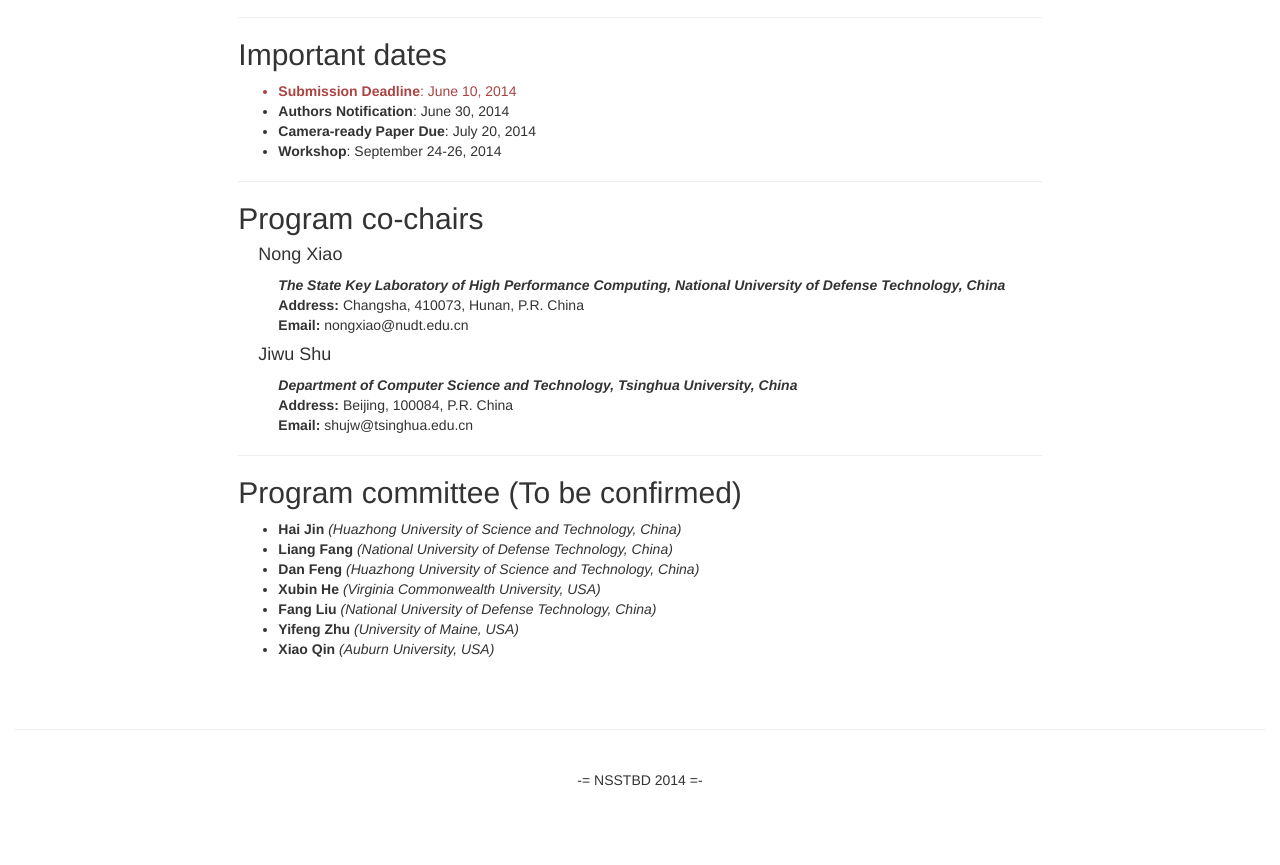
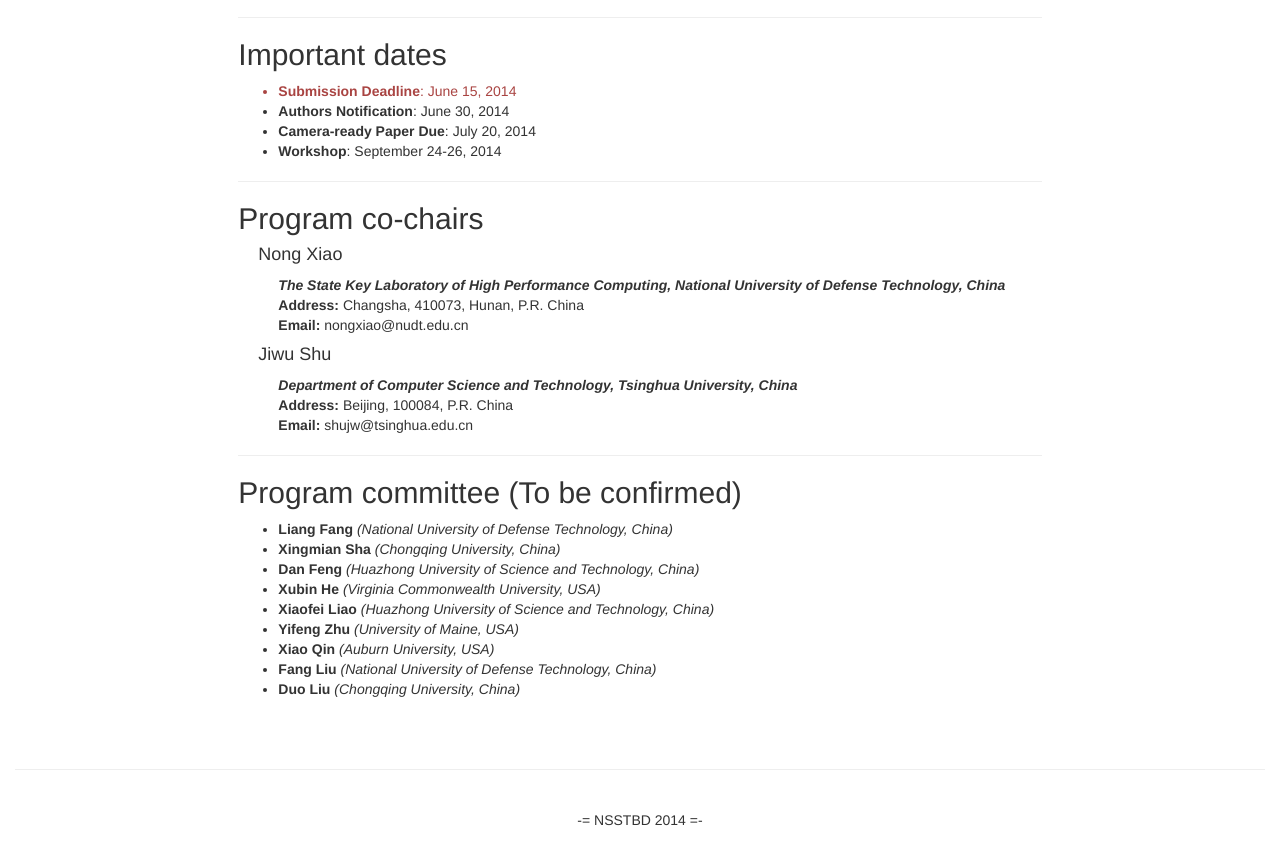
Before and after one commit to nsstbd/nsstbd.github.io, a plain HTML site: page index.html in a window 1280 px wide. Shown: the part 739-1604 px from the top of the page. Before the commit the page ends 1579 px from the top, so only its background shows below. Drawn offline with Linux system fonts and the light colour scheme.

Commit message:
Update index.html
update the program committee and submission deadline

```diff
--- a/index.html
+++ b/index.html
@@ -59,7 +59,7 @@
                     Important dates
                 </h2>
                 <ul>
-                  <li class="text-danger"><b>Submission Deadline</b>: June 10, 2014</li>
+                  <li class="text-danger"><b>Submission Deadline</b>: June 15, 2014</li>
                   <li><b>Authors Notification</b>: June 30, 2014</li>
                   <li><b>Camera-ready Paper Due</b>:  July 20, 2014</li>
                   <li><b>Workshop</b>:  September 24-26, 2014</li>
@@ -90,13 +90,15 @@
                 </h2>
                 <div>
                     <ul>
-                      <li> <b> Hai Jin </b> <i> (Huazhong University of Science and Technology, China) </i> </li>
-                    <li> <b> Liang Fang </b> <i> (National University of Defense Technology, China) </i> </li>
-                    <li> <b> Dan Feng </b> <i> (Huazhong University of Science and Technology, China) </i> </li>
+                      <li> <b> Liang Fang </b> <i> (National University of Defense Technology, China) </i> </li>
+                      <li> <b> Xingmian Sha </b> <i> (Chongqing University, China) </i> </li>
+                      <li> <b> Dan Feng </b> <i> (Huazhong University of Science and Technology, China) </i> </li>
                       <li> <b> Xubin He </b> <i> (Virginia Commonwealth University, USA) </i> </li>
-                      <li> <b> Fang Liu </b> <i> (National University of Defense Technology, China) </i> </li>
+                      <li> <b> Xiaofei Liao </b> <i> (Huazhong University of Science and Technology, China) </i> </li>
                       <li> <b> Yifeng Zhu </b> <i> (University of Maine, USA) </i> </li>
                       <li> <b> Xiao Qin </b> <i>(Auburn University, USA) </i> </li>
+                      <li> <b> Fang Liu </b> <i> (National University of Defense Technology, China) </i> </li>
+                      <li> <b> Duo Liu </b> <i> (Chongqing University, China) </i> </li>
                     </ul>
                 </div>
             </div>
```
